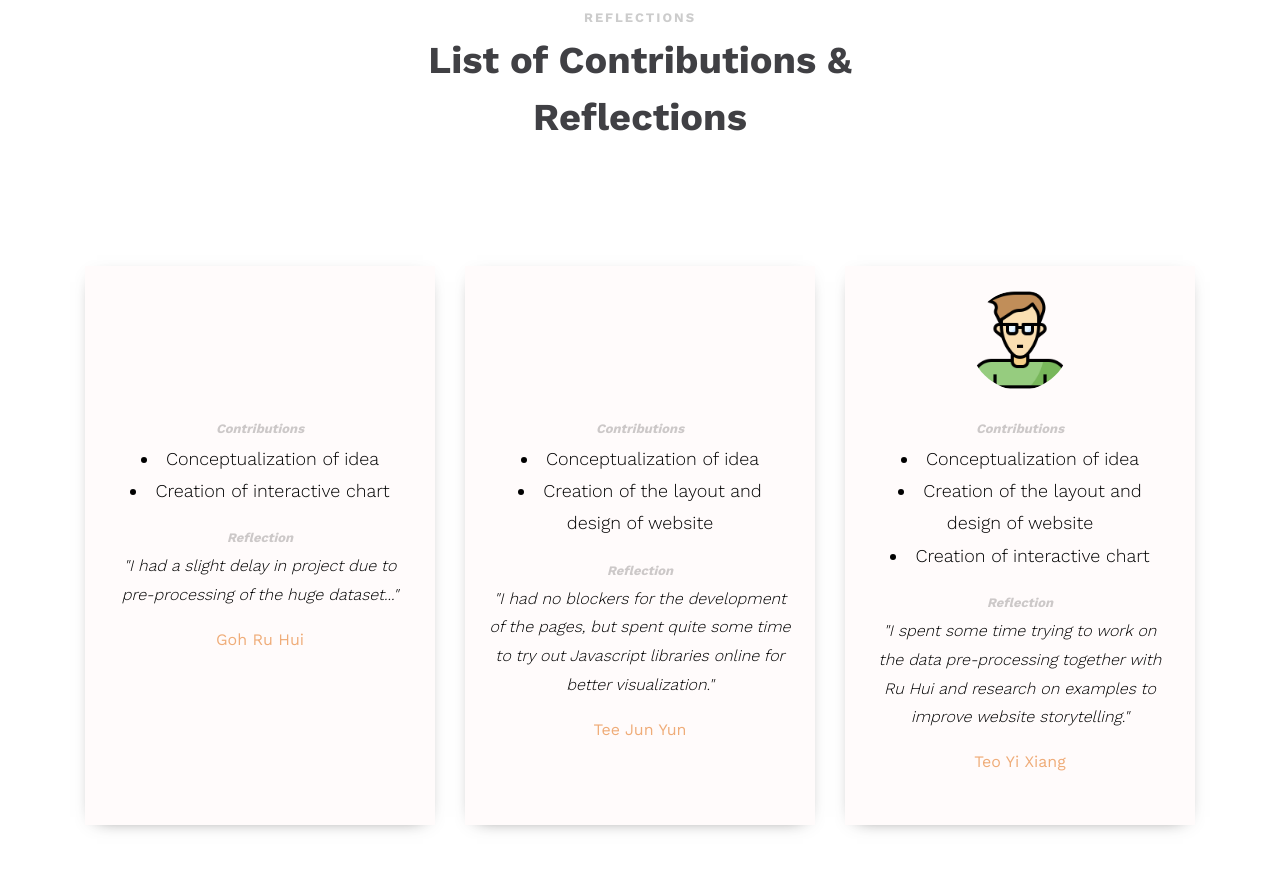
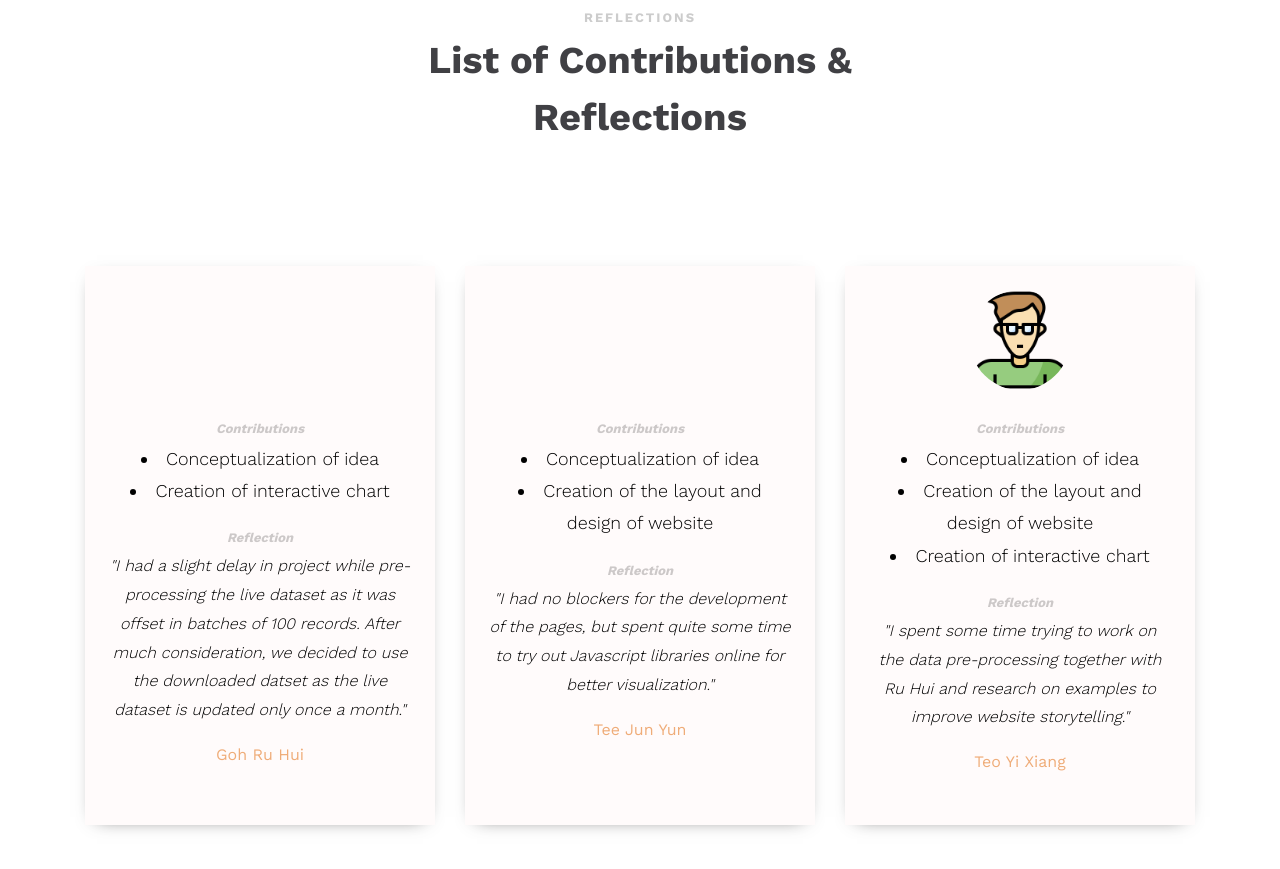
Before and after one commit to gohruhui/CSC3007-Project, a plain HTML site: page index.html in a window 1280 px wide. Shown: the part 6411-7280 px from the top of the page. Drawn offline with nearby package versions, Linux system fonts and the light colour scheme; files whose address does not match are found by name.

Commit message:
Update index presentation

```diff
--- a/index.html
+++ b/index.html
@@ -164,7 +164,7 @@
                 <div class="col-md-6 text-center heading-section sgp-animate">
                     <span class="subheading">Improvements</span>
                     <h2 class="mb-4">How can the visualization be improved</h2>
-                    <a href="">Click here to view the interactive visualization!</a>
+                    <a href="https://gohruhui.github.io/CSC3007-project/viz.html">Click here to view the interactive visualization!</a>
                 </div>
             </div>
             <div class="row mb-5 sgp-animate">
@@ -332,8 +332,9 @@
                             </ul>
                             <span class="subheading"
                                 style="font-size: 13px; font-weight: bold; font-style: italic; color: rgba(0, 0, 0, 0.2);">Reflection</span>
-                            <p style="font-style: italic;">"I had a slight delay in project due to pre-processing of the
-                                huge dataset..."</p>
+                            <p style="font-style: italic;">"I had a slight delay in project while pre-processing the live dataset as it was
+                                offset in batches of 100 records. After much consideration, we decided to use the downloaded datset as the live
+                                dataset is updated only once a month."</p>
                             <p class="name">Goh Ru Hui</p>
                         </div>
                     </div>
```
